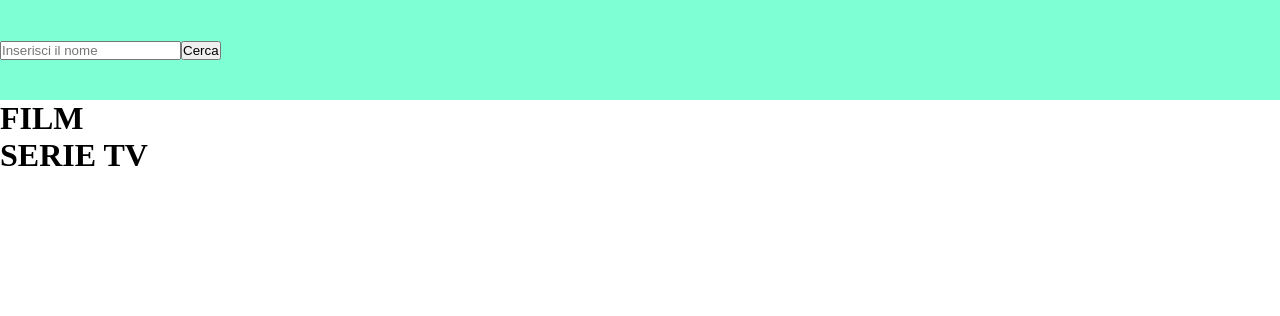
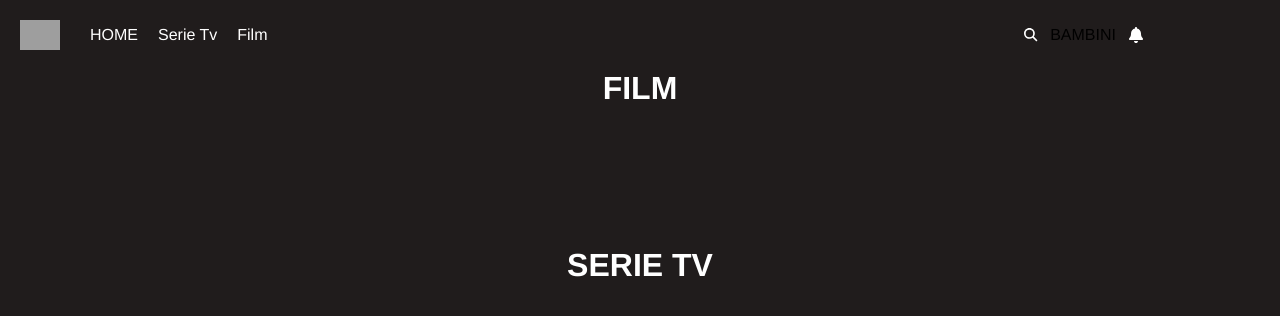
Before and after one commit to Omarespo-dev/react-boolflix, a React (Vite) app: page / in a window 1280 px wide. Shown: the top 316 px of the page. Built offline with nearby package versions, Linux system fonts and the light colour scheme; no server answers; grey boxes are pictures that could not be loaded.

Commit message:
added Milestone 4 now split component

```diff
--- a/src/components/Header/Header.jsx
+++ b/src/components/Header/Header.jsx
@@ -1,5 +1,12 @@
 // Importo useContext e useState
 import { useContext, useState } from "react"
+
+// Img netflix
+import ImageNetf from "./ImageNetf"
+
+// Import FontAwesome
+import { FontAwesomeIcon } from '@fortawesome/react-fontawesome';
+import { faMagnifyingGlass, faBell} from '@fortawesome/free-solid-svg-icons';
 
 // Importo Global Context cosi rendo la chiamata API accessibile da qualsiasi componente
 import GlobalContext from "./../../contexts/GlobalContext"
@@ -11,7 +18,7 @@ export default function Header() {
 
     //3 Ora andiamo a gestire l onChange che e un evento con una funzione. La sua funzione e quando l utente scrive nel campo di testo rileva ogni cambiamento dell input
     // QUesta funzione serve a salvare i dati che l utente inserisce nel form e aggiornarli nello stato formData
-    function handleFormData(e){
+    function handleFormData(e) {
         setFormData(e.target.value)
     }
 
@@ -20,29 +27,51 @@ export default function Header() {
 
 
     // Importo con il global context setRicerca
-    const {setRicerca}= useContext(GlobalContext)
+    const { setRicerca } = useContext(GlobalContext)
 
 
-    function handleSubmit(e){
+    function handleSubmit(e) {
         e.preventDefault()
 
         // Aggiorno setRicerca con il valore che inseriamo nel formData
         setRicerca(formData)
 
+        // Reset Form
+        setFormData("")
+
+
     }
+
+    // Variabile di stato per la comparsa e scomparsa dell input
+   const [none, setNone] = useState(false)
 
 
     return (
         <header>
+
+
+
             <form onSubmit={handleSubmit}>
+                <ImageNetf />
+
+                <div className="set-input-button">
+                    {none &&
                         <input
                         type="text"
                         placeholder='Inserisci il nome'
                         name="film"
                         value={formData}
                         onChange={handleFormData}
-                />
-                <button>Cerca</button>
+
+                    />}
+
+                    <button onClick={() => setNone(!none)}>
+                        <FontAwesomeIcon icon={faMagnifyingGlass} style={{color: "#ffffff",}} />
+                    </button>
+                    <p>BAMBINI</p>
+                    <FontAwesomeIcon icon={faBell} style={{color: "#ffffff",}} />
+                </div>
+
             </form>
 
         </header>
--- /dev/null
+++ b/src/components/Header/ImageNetf.jsx
@@ -0,0 +1,18 @@
+// Funzione per L immagine dell Header
+export default function ImageNetf() {
+    return (<>
+        <div className="img-set">
+            <img src="https://image.tmdb.org/t/p/w342/wwemzKWzjKYJFfCeiB57q3r4Bcm.png" alt="Netflix" />
+            <ul>
+                <li>HOME</li>
+                <li>Serie Tv</li>
+                <li>Film</li>
+            </ul>
+        </div>
+
+
+    </>
+
+
+    )
+}
--- a/src/components/Main/Main.jsx
+++ b/src/components/Main/Main.jsx
@@ -32,11 +32,13 @@ export default function Main() {
         <>
             <main>
                 <h1>FILM</h1>
+                <div className="container">
+
                     {films.map(film => {
 
                         const countryCode = languageToCountry[film.original_language] || "ZW";
 
-                    const votoFilm =Math.ceil(film.vote_average / 2)
+                        const votoFilm = Math.ceil(film.vote_average / 2)
                         // console.log(votoFilm)
 
                         // Genero stelle utilizzo ciclo for
@@ -46,35 +48,39 @@ export default function Main() {
                                 <FontAwesomeIcon
                                     key={i}
                                     icon={faStar}
-                            style={{color: i < votoFilm ? "#ffff80" : "#c0c0c0"}} />
+                                    style={{ color: i < votoFilm ? "#ffff80" : "#c0c0c0" }} />
                             )
 
                         }
 
                         return (
-                        <section className="set-section"key={film.id}>
-                            <h2>{film.title}</h2>
-                            <h3>{film.original_title}</h3>
-                            <img src={`https://image.tmdb.org/t/p/w342${film.backdrop_path}`} alt={`${film.original_title}`} />
-                            <p>{film.original_language}
-                                <Flag code={countryCode} style={{ width: 50, height: 30 }} />
-                            </p>
-                            <p>{votoFilm.toFixed(0)}</p>
-                            <div>
-                                <p>
-                                    {stelle}
-                                </p>
+                            <section className="set-section" key={film.id}>
+                                <img src={`https://image.tmdb.org/t/p/w500${film.poster_path}`} alt="" className="img-post" />
+
+                                <div className="card-content">
+                                    <h5>Titolo: {film.title}</h5>
+                                    <h5>Titolo Originale: {film.original_title}</h5>
+                                    <p><Flag code={countryCode} style={{ width: 50, height: 30 }} /></p>
+                                    <p>Overview:{film.overview}</p>
+
+                                    <p>{stelle}</p>
                                 </div>
+
+
                             </section>
 
                         );
                     })}
+                </div>
+
 
 
                 <h1>SERIE TV</h1>
+                <div className="container">
+
                     {series.map(serie => {
                         const countryCode = languageToCountry[serie.original_language] || "ZW";
-                    const votoSerie=Math.ceil(serie.vote_average / 2)
+                        const votoSerie = Math.ceil(serie.vote_average / 2)
                         // console.log(votoSerie)
 
                         // Genero stelle utilizzo ciclo for
@@ -84,28 +90,33 @@ export default function Main() {
                                 <FontAwesomeIcon
                                     key={i}
                                     icon={faStar}
-                            style={{color: i < votoSerie ? "#ffff80" : "#c0c0c0"}} />
+                                    style={{ color: i < votoSerie ? "#ffff80" : "#c0c0c0" }} />
                             )
 
                         }
 
                         return (
                             <section className="set-section" key={serie.id}>
-                            <h2>{serie.name}</h2>
-                            <h3>{serie.original_name}</h3>
-                            <img src={`https://image.tmdb.org/t/p/w342${serie.backdrop_path}`} alt={`${serie.name}`} />
-                            <p>{serie.original_language}
-                                <Flag code={countryCode} style={{ width: 50, height: 30 }} />
-                            </p>
-                            <p>{votoSerie.toFixed(0)}</p>
-                            <div>
-                                <p>
-                                    {stelle}
-                                </p>
+                                <img src={`https://image.tmdb.org/t/p/w500${serie.poster_path}`} alt="" className="img-post" />
+
+                                <div className="card-content">
+                                    <h5>Titolo: {serie.name}</h5>
+                                    <h5>Titolo Originale: {serie.original_name}</h5>
+                                    <p><Flag code={countryCode} style={{ width: 50, height: 30 }} /></p>
+                                    <p>Overview:{serie.overview}</p>
+
+                                    <p>{stelle}</p>
+
                                 </div>
+
                             </section>
+
+
+
                         );
                     })}
+                </div>
+
             </main>
         </>
     );
--- a/src/index.css
+++ b/src/index.css
@@ -3,23 +3,138 @@
     margin: 0;
     box-sizing: border-box;
 }
-
+body{
+    background-color: #201c1c;
+    font-family: 'Franklin Gothic Medium', 'Arial Narrow', Arial, sans-serif;
+}
 /* Header */
 header{
-    background-color: aquamarine;
-    height: 100px;
+    background-color: #201c1c;
+
 }
 
-form{
+/* SEZIONE IMAGE NETF */
+.img-set{
     display: flex;
     align-items: center;
-    height: 100px;
+    width: 50%;
 }
 
 
-.set-section{
-    margin: 20px;
-    border: 2px solid gray;
+.img-set img{
+    height: 50px;
+    padding: 10px;
+    margin: 10px;
 }
 
+.img-set ul{
+    display: flex;
+}
+
+.img-set ul li{
+    list-style-type: none;
+    color: white;
+    padding: 10px;
+}
+
+/*  */
+form{
+    display: flex;
+    justify-content: space-between;
+    /* height: 100px; */
+    align-items: center;
+}
+
+
+
+.set-input-button {
+    display: flex;
+    align-items: center;
+    gap: 5%;
+    width: 20%;
+}
+
+
+.set-input-button input{
+   background-color: black ;
+    color: white;
+    border: 1px solid whitesmoke;
+    padding: 6px 20px;
+    opacity: 0.5;
+
+}
+
+.set-input-button button{
+    border: none;
+    background-color: #201c1c;
+    cursor: pointer;
+
+}
+
+
+
 /* main */
+
+main h1{
+    display: flex;
+    justify-content: center;
+    color: white;
+}
+
+.container{
+    display: flex;
+    flex-wrap: wrap;
+    justify-content: center;
+    margin: 70px;
+}
+
+.set-section{
+    /* border: 2px dotted gray; */
+    color: white;
+    width: 13%;
+    margin: 20px;
+    height: 350px;
+    background-color: black;
+    position: relative;
+}
+
+.img-post{
+    width: 100%;
+    height: 100%;
+    object-fit: cover;
+}
+
+/* Setto div con card content */
+.card-content{
+    position: absolute;
+    background-color: black;
+    top: 0;
+    left: 0;
+    right: 0;
+    bottom: 0;
+    cursor: pointer;
+    /* non fa uscire il testo dalla card e fa lo scroll*/
+    overflow: scroll;
+
+    /* setto none e anche a img:hover e block alla set-section:hover .card-content */
+    display: none;
+}
+
+.img-post:hover {
+    display: none;
+}
+
+.set-section:hover .card-content{
+    display: block;
+}
+
+
+/* set h5 e p */
+.card-content h5 {
+    padding: 5px;
+}
+
+
+.card-content p {
+    padding: 5px;
+}
```
Lines whose indentation alone changed are shown as unchanged.
